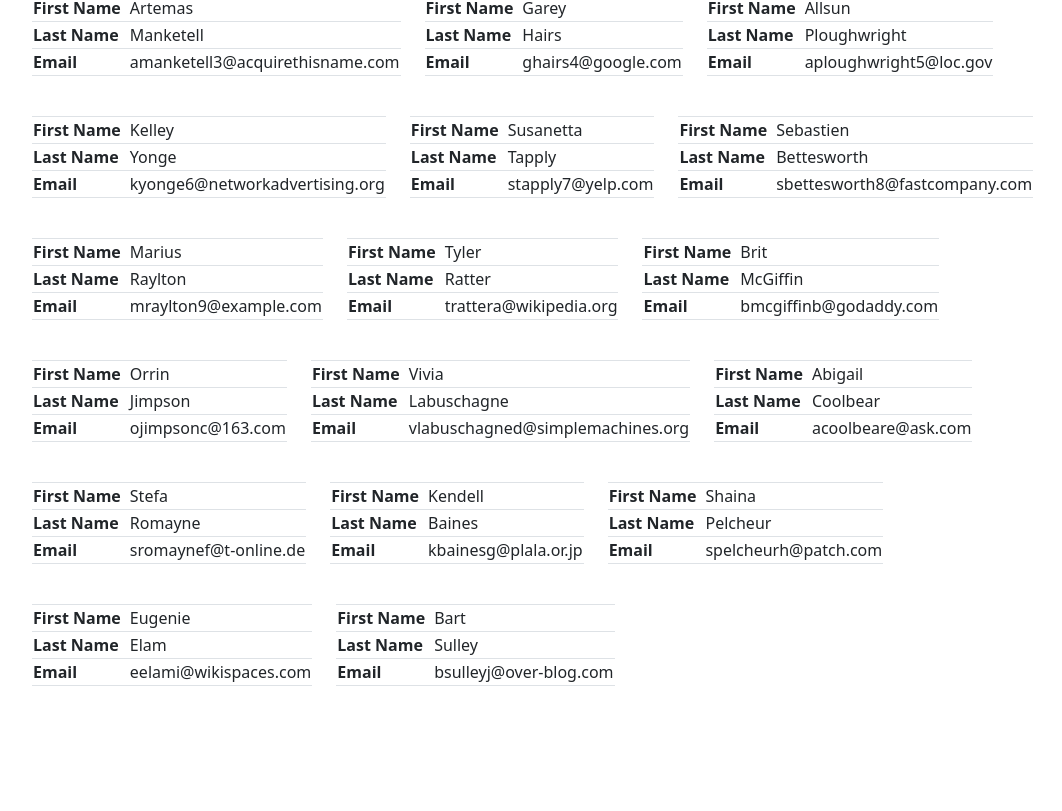
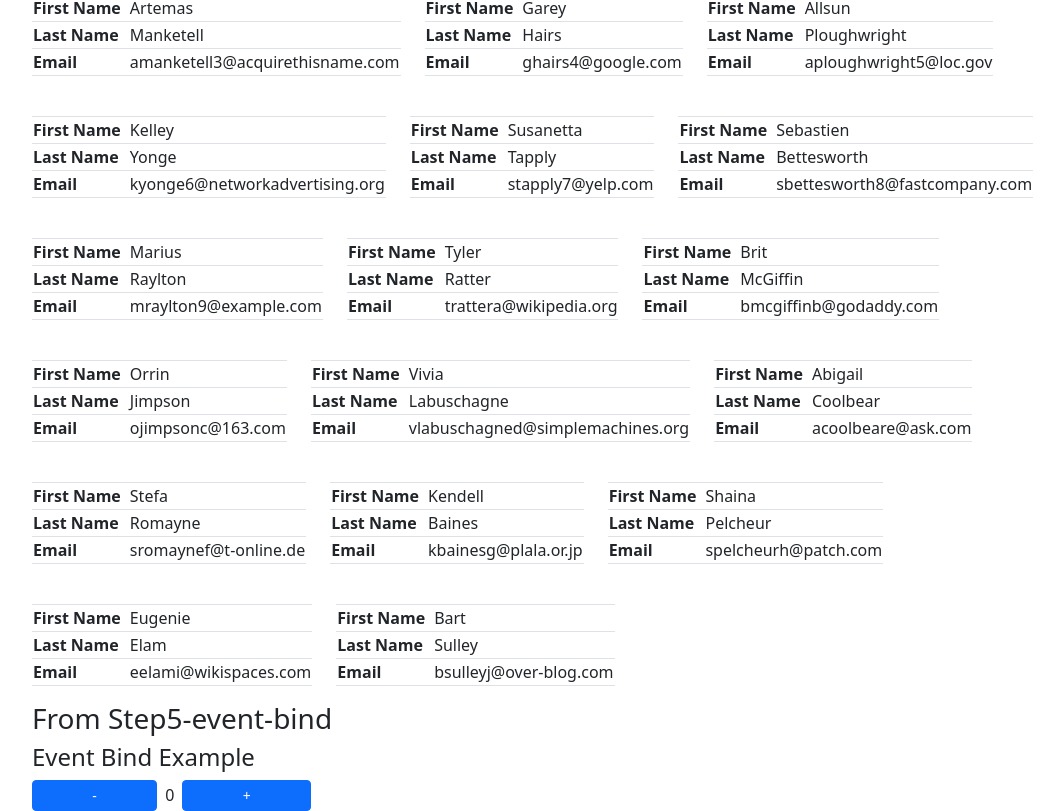
Before and after one commit to nikosparamythis-code/cf10-frontend, an Angular app: page / in a window 1280 px wide. Shown: the part 851-1662 px from the top of the page, without its empty margins (50-1112 px from the left). Before the commit the page ends 1553 px from the top, so only its background shows below. Built offline with nearby package versions, Linux system fonts and the light colour scheme.

Commit message:
feat: added component step5 that is a click based event that affects a counter

```diff
--- a/src/app/app.html
+++ b/src/app/app.html
@@ -54,3 +54,9 @@
   <h3>From Step4 component</h3>
   <app-step4-for-directive></app-step4-for-directive>
 </div>
+
+<!-- Add child Step5-event-bind -->
+<div class="container">
+  <h3>From Step5-event-bind</h3>
+  <app-step5-event-bind> </app-step5-event-bind>
+</div>
--- a/src/app/app.ts
+++ b/src/app/app.ts
@@ -3,10 +3,11 @@ import { RouterOutlet } from '@angular/router';
 import { Step2PersonTable } from './components/step2-person-table/step2-person-table';
 import { Step3PersonTableInput } from './components/step3-person-table-input/step3-person-table-input';
 import { Step4ForDirective } from './components/step4-for-directive/step4-for-directive';
+import { Step5EventBind } from './components/step5-event-bind/step5-event-bind';
 import { Person } from './shared/interfaces/person';
 
 @Component({
-  imports: [Step2PersonTable, Step3PersonTableInput, Step4ForDirective],
+  imports: [Step2PersonTable, Step3PersonTableInput, Step4ForDirective, Step5EventBind],
   selector: 'app-root',
   styleUrl: './app.css',
   templateUrl: './app.html',
--- /dev/null
+++ b/src/app/components/step5-event-bind/step5-event-bind.html
@@ -0,0 +1,9 @@
+<h4>Event Bind Example</h4>
+
+<div class="d-flex flex-column gap-2 w-25">
+  <div class="d-flex gap-2 align-items-center">
+    <button class="btn btn-primary btn-sm flex-grow-1" (click)="decrementTimes()">-</button>
+    <span>{{ times }}</span>
+    <button class="btn btn-primary btn-sm flex-grow-1" (click)="incrementTimes()">+</button>
+  </div>
+</div>
--- /dev/null
+++ b/src/app/components/step5-event-bind/step5-event-bind.ts
@@ -0,0 +1,19 @@
+import { Component } from '@angular/core';
+
+@Component({
+  imports: [],
+  selector: 'app-step5-event-bind',
+  styleUrl: './step5-event-bind.css',
+  templateUrl: './step5-event-bind.html',
+})
+export class Step5EventBind {
+  times: number = 0;
+
+  decrementTimes() {
+    this.times--;
+  }
+
+  incrementTimes() {
+    this.times++;
+  }
+}
```
Also changed, not shown: src/app/components/step5-event-bind/step5-event-bind.css (added), 1 other file (tests, documents, lock files or other folders).
